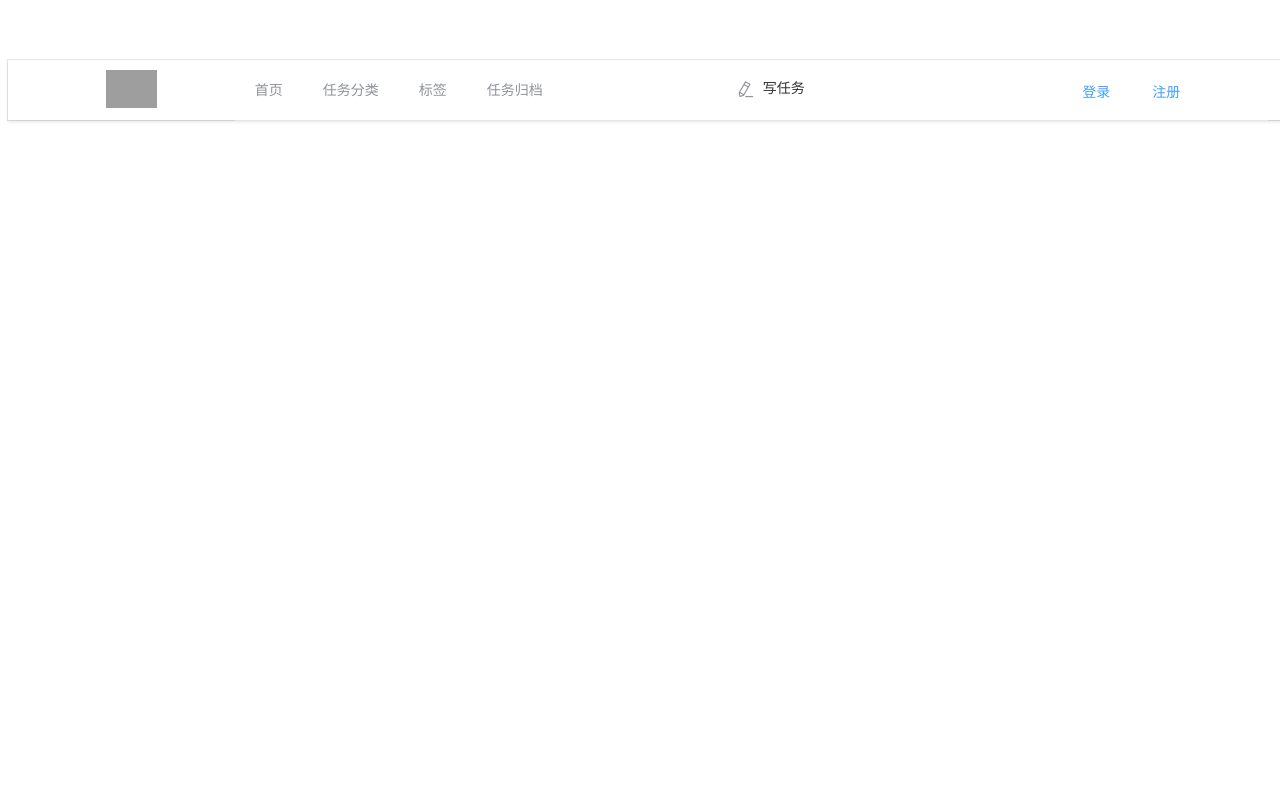
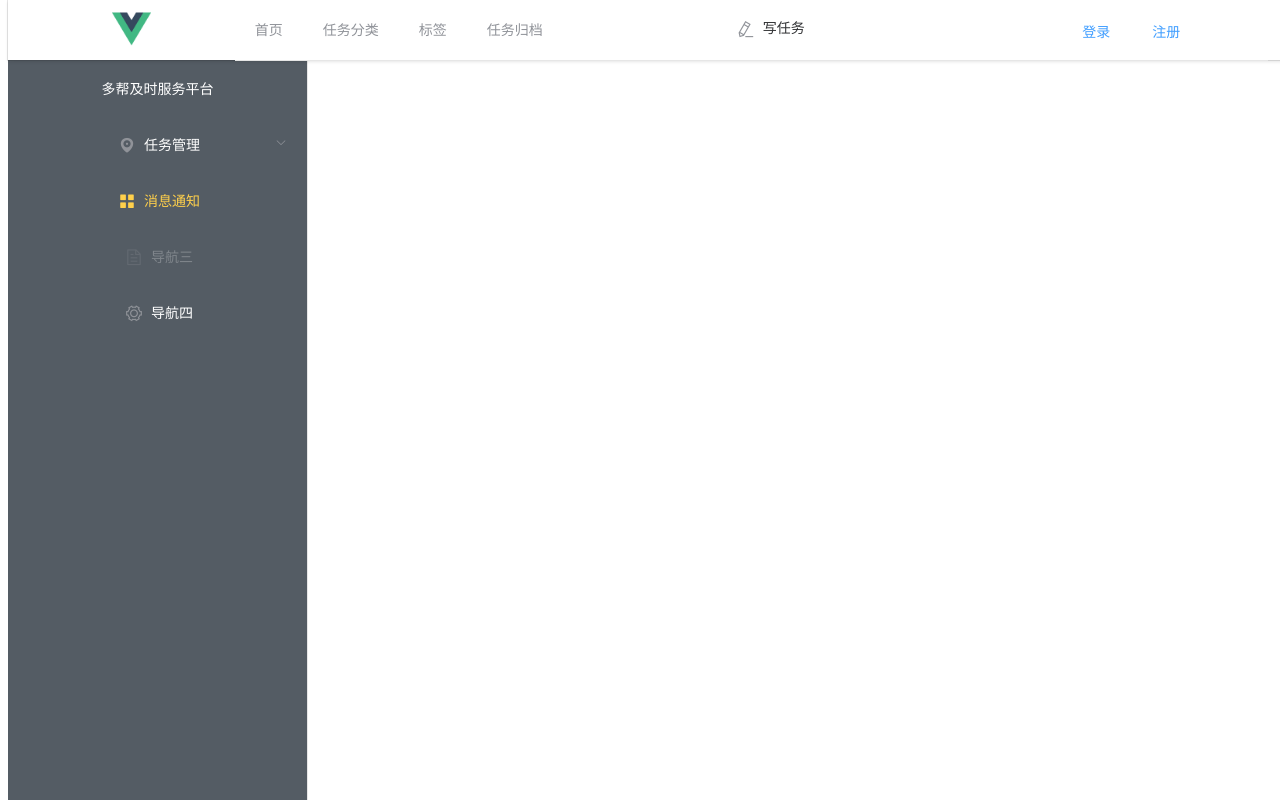
Before and after one commit to Rodma1/mhelp, a Vue app in the folder mhelp/: page /#/ in a window 1280 px wide. Shown: the top 800 px of the page. Built offline with nearby package versions, Linux system fonts and the light colour scheme; grey boxes are pictures that could not be loaded.

Commit message:
侧边栏完成

```diff
--- /dev/null
+++ b/mhelp/src/Home.vue
@@ -0,0 +1,28 @@
+<template>
+    <div id="home">
+      <el-container>
+<!--        定义容器头部-->
+           <base-header></base-header>
+<!--        定义侧边栏容器-->
+        <base-aside></base-aside>
+      </el-container>
+    </div>
+</template>
+
+<script>
+//导入组件
+import BaseHeader from "@/views/BaseHeader";
+import BaseAside from "./views/BaseAside";
+export default {
+  name: "Home",
+//  定义组件
+  components:{
+    'base-header':BaseHeader,
+    'base-aside':BaseAside
+  }
+}
+</script>
+
+<style scoped>
+
+</style>
--- a/mhelp/src/router/index.js
+++ b/mhelp/src/router/index.js
@@ -7,13 +7,15 @@
 import store from '@/store'
 
 import {getToken} from '@/request/token'
+import Home from '@/Home'
 Vue.use(Router)
 
 const router = new Router({
   routes: [
     {
-      path:'/',
-      component: r => require.ensure([], () => r(require('@/views/BaseHeader')), 'BaseHeader')
+      path:'',
+      name:'Home',
+      component: Home,
     },
     // {
     //   path: '/',
--- /dev/null
+++ b/mhelp/src/views/BaseAside.vue
@@ -0,0 +1,51 @@
+<template>
+  <el-aside width="300px">
+
+    <el-menu
+      default-active="2"
+      class="el-menu-vertical-demo"
+      background-color="#545c64"
+      text-color="#fff"
+      active-text-color="#ffd04b">
+      <el-menu-item index="1">
+        <span slot="title">多帮及时服务平台</span>
+      </el-menu-item>
+      <el-submenu index="1">
+        <template slot="title">
+          <i class="el-icon-location"></i>
+          <span>任务管理</span>
+        </template>
+        <el-menu-item-group>
+          <el-menu-item index="1-1">已发布的任务</el-menu-item>
+          <el-menu-item index="1-2">已接受的任务</el-menu-item>
+          <el-menu-item index="1-2">发布新任务</el-menu-item>
+        </el-menu-item-group>
+      </el-submenu>
+      <el-menu-item index="2">
+        <i class="el-icon-menu"></i>
+        <span slot="title">消息通知</span>
+      </el-menu-item>
+      <el-menu-item index="3" disabled>
+        <i class="el-icon-document"></i>
+        <span slot="title">导航三</span>
+      </el-menu-item>
+      <el-menu-item index="4">
+        <i class="el-icon-setting"></i>
+        <span slot="title">导航四</span>
+      </el-menu-item>
+    </el-menu>
+  </el-aside>
+</template>
+
+<script>
+export default {
+  name: "BaseAside"
+}
+</script>
+
+<style scoped>
+.el-menu-vertical-demo {
+  width: 299px;
+  min-height: 900px;
+}
+</style>
--- a/mhelp/src/views/BaseHeader.vue
+++ b/mhelp/src/views/BaseHeader.vue
@@ -98,6 +98,7 @@
     position: fixed;
     z-index: 1024;
     min-width: 100%;
+    top: 0px;
     box-shadow: 0 2px 3px hsla(0, 0%, 7%, .1), 0 0 0 1px hsla(0, 0%, 7%, .1);
   }
   .el-aside {
```
Also changed, not shown: mhelp/src/assets/img/logo.png (added).
